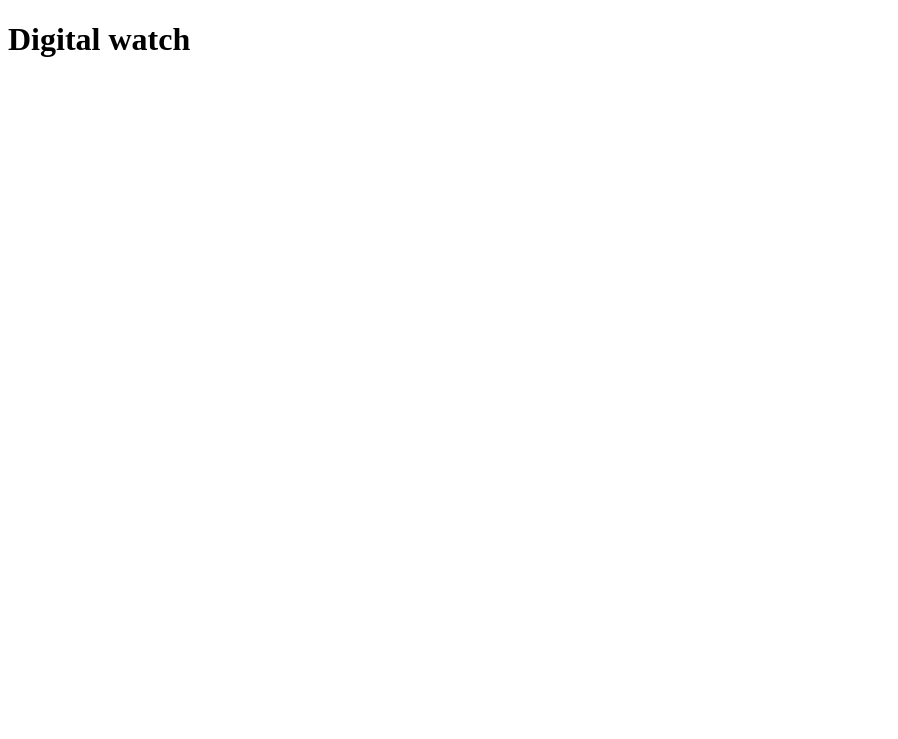
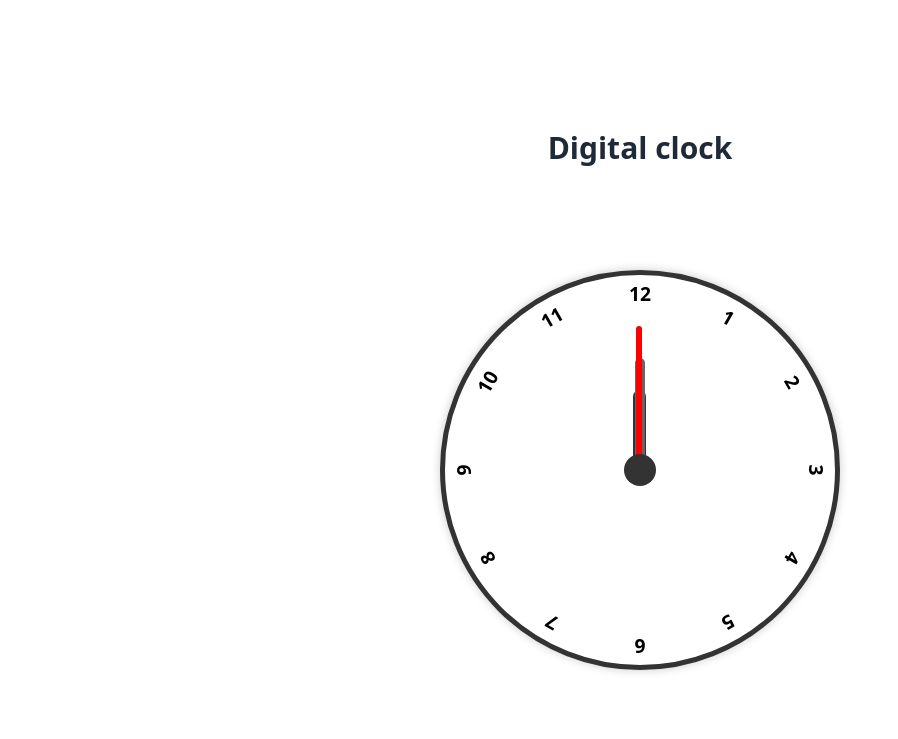
Before and after one commit to Davitoreti/digital-clock, a plain HTML site: page index.html in a window 1280 px wide. Shown: the whole page, without its empty margins (0-898 px from the left). Drawn offline with nearby package versions, Linux system fonts and the light colour scheme.

Commit message:
style: modifying the style

```diff
--- a/index.html
+++ b/index.html
@@ -3,9 +3,34 @@
 <head>
     <meta charset="UTF-8">
     <meta name="viewport" content="width=device-width, initial-scale=1.0">
-    <title>Digital watch</title>
+    <title>Digital clock</title>
+    <script src="index.js" defer></script>
+    <script src="https://cdn.tailwindcss.com"></script>
+    <link rel="stylesheet" href="style.css">
 </head>
-<body>
-    <h1>Digital watch</h1>
+<body class="flex flex-col justify-center items-center h-screen gap-20">
+    <div class="text-center mb-6">
+        <h1 class="text-3xl font-bold text-gray-800">Digital clock</h1>
+      </div>
+
+      <div class="clock">
+        <div id="hour-hand" class="hand hour-hand"></div>
+        <div id="minute-hand" class="hand minute-hand"></div>
+        <div id="second-hand" class="hand second-hand"></div>
+        <div class="center-circle"></div>
+
+        <div class="number number-1">1</div>
+        <div class="number number-2">2</div>
+        <div class="number number-3">3</div>
+        <div class="number number-4">4</div>
+        <div class="number number-5">5</div>
+        <div class="number number-6">6</div>
+        <div class="number number-7">7</div>
+        <div class="number number-8">8</div>
+        <div class="number number-9">9</div>
+        <div class="number number-10">10</div>
+        <div class="number number-11">11</div>
+        <div class="number number-12">12</div>
+      </div>
 </body>
 </html>
--- /dev/null
+++ b/style.css
@@ -0,0 +1,109 @@
+.clock {
+    width: 400px;
+    height: 400px;
+    position: relative;
+    border-radius: 50%;
+    background-color: white;
+    border: 5px solid #333;
+    box-shadow: 0 0 10px rgba(0, 0, 0, 0.2);
+}
+
+.number {
+    font-size: 1.2rem;
+    font-weight: 600;
+    position: absolute;
+    width: 100%;
+    height: 100%;
+    text-align: center;
+    padding: 5px;
+}
+
+.number-1 {
+    transform: rotate(30deg);
+}
+
+.number-2 {
+    transform: rotate(60deg);
+}
+
+.number-3 {
+    transform: rotate(90deg);
+}
+
+.number-4 {
+    transform: rotate(120deg);
+}
+
+.number-5 {
+    transform: rotate(150deg);
+}
+
+.number-6 {
+    transform: rotate(180deg);
+}
+
+.number-7 {
+    transform: rotate(210deg);
+}
+
+.number-8 {
+    transform: rotate(240deg);
+}
+
+.number-9 {
+    transform: rotate(270deg);
+}
+
+.number-10 {
+    transform: rotate(300deg);
+}
+
+.number-11 {
+    transform: rotate(330deg);
+}
+
+.number-12 {
+    transform: rotate(360deg);
+}
+
+.hand {
+    position: absolute;
+    bottom: 50%;
+    left: 50%;
+    transform-origin: bottom center;
+    background-color: #333;
+}
+
+.hour-hand {
+    left: 48.3%;
+    width: 0.8rem;
+    height: 5rem;
+    border-radius: 1rem;
+}
+
+.minute-hand {
+    left: 48.7%;
+    width: 0.6rem;
+    height: 7rem;
+    border-radius: 1rem;
+    background-color: #666;
+}
+
+.second-hand {
+    left: 49%;
+    width: 0.4rem;
+    height: 9rem;
+    border-radius: 1rem;
+    background-color: red;
+}
+
+.center-circle {
+    position: absolute;
+    top: 50%;
+    left: 50%;
+    width: 2rem;
+    height: 2rem;
+    background-color: #333;
+    border-radius: 50%;
+    transform: translate(-50%, -50%);
+}
```
